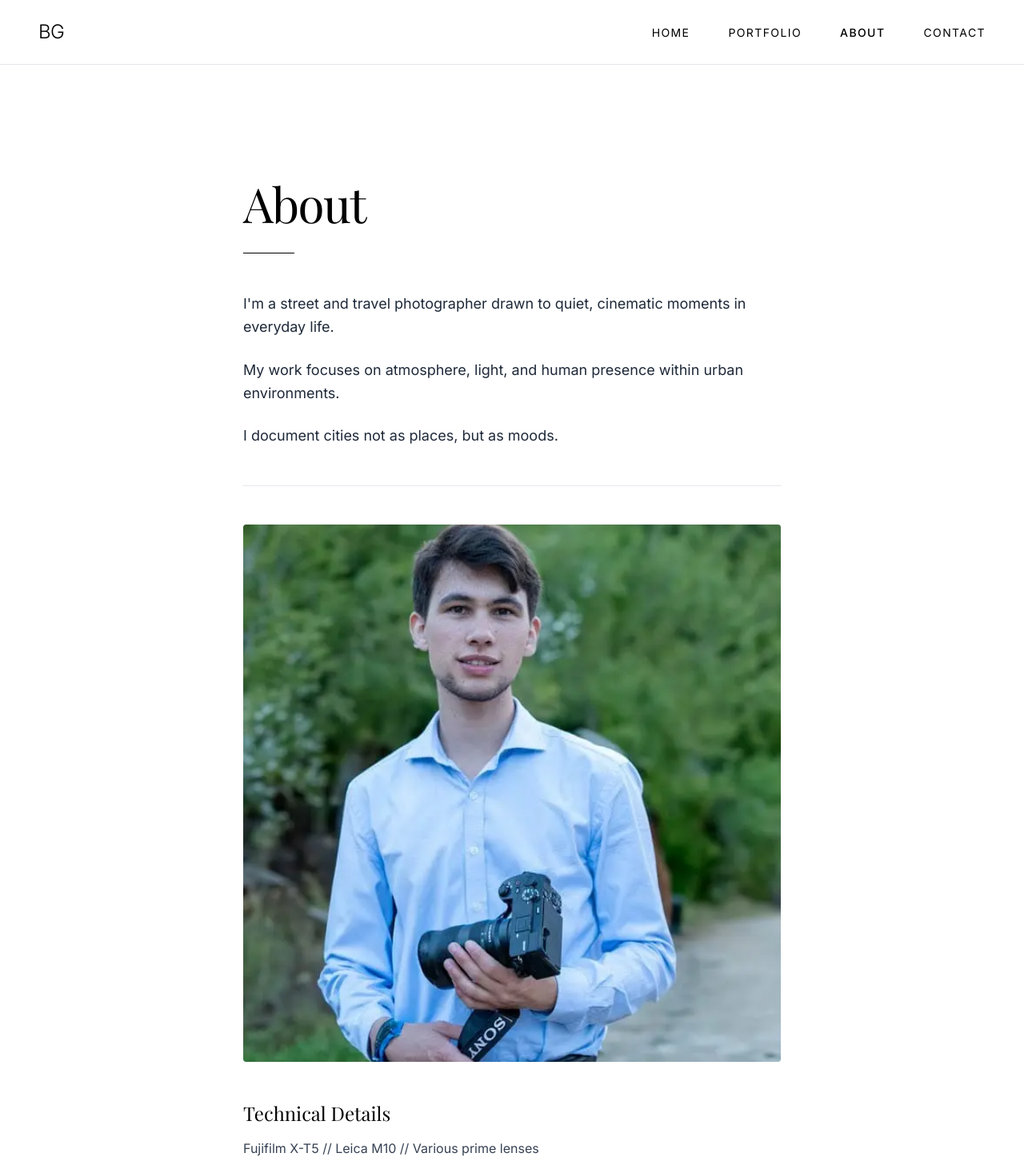
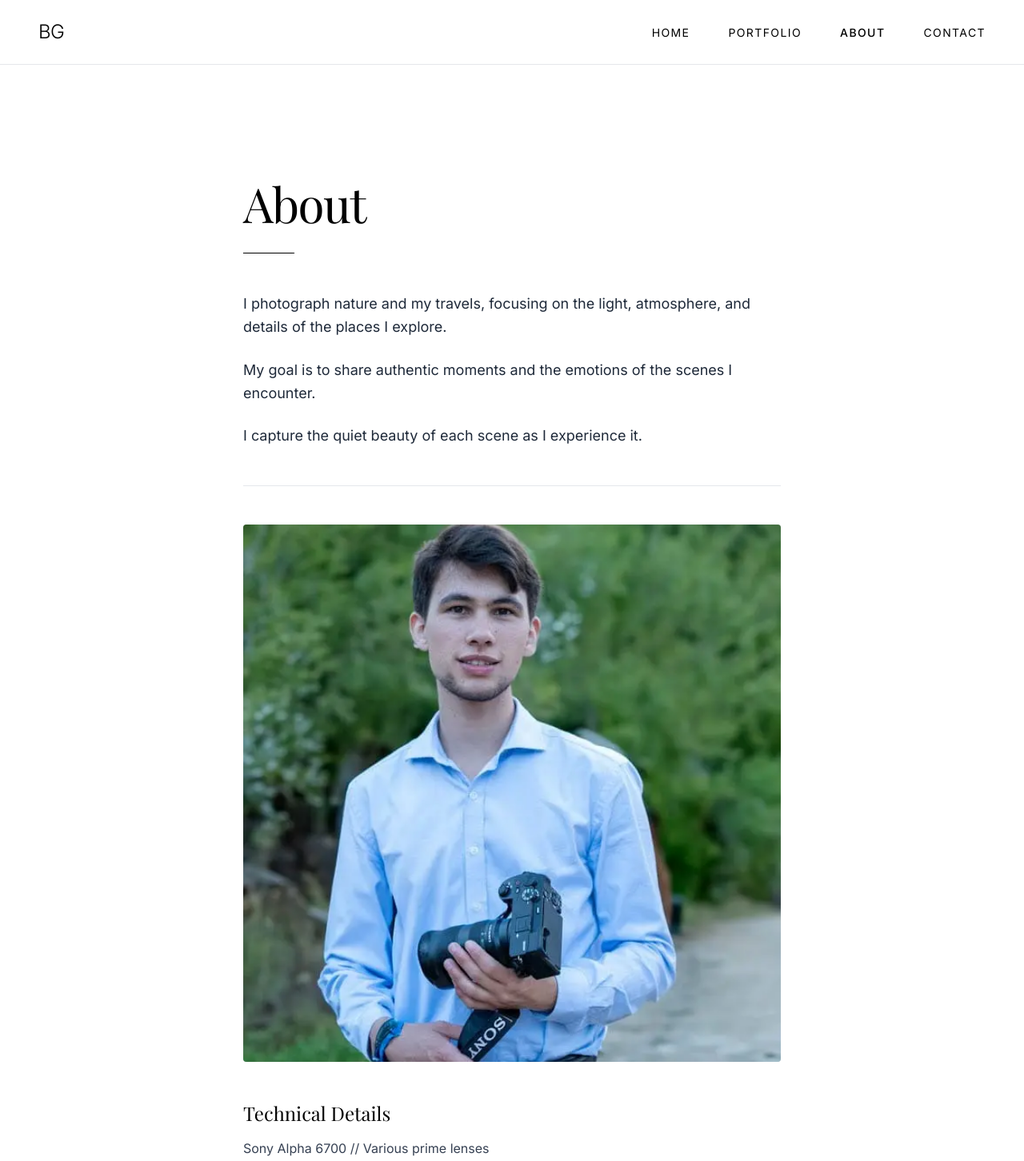
Before and after one commit to Bastien-Gaillard/portfolio-photographie, a Next.js app: page /about in a window 1280 px wide. Shown: the top 1452 px of the page at 80% size. Built offline with nearby package versions, Linux system fonts and the light colour scheme.

Commit message:
new descrption

```diff
--- a/src/app/about/page.tsx
+++ b/src/app/about/page.tsx
@@ -17,13 +17,13 @@ export default function About() {
           {/* Text Section */}
           <div className="font-inter text-lg leading-relaxed space-y-6 text-gray-800">
             <p>
-              I'm a street and travel photographer drawn to quiet, cinematic moments in everyday life.
+              I photograph nature and my travels, focusing on the light, atmosphere, and details of the places I explore.
             </p>
             <p>
-              My work focuses on atmosphere, light, and human presence within urban environments.
+              My goal is to share authentic moments and the emotions of the scenes I encounter.
             </p>
             <p>
-              I document cities not as places, but as moods.
+              I capture the quiet beauty of each scene as I experience it.
             </p>
           </div>
 
@@ -47,8 +47,7 @@ export default function About() {
           <div className="space-y-4">
             <h2 className="font-playfair text-2xl font-light">Technical Details</h2>
             <p className="font-inter text-gray-700">
-              Fujifilm X-T5 // Leica M10 // Various prime lenses<br />
-              Film: Fujicolor Superia, Kodak Portra
+              Sony Alpha 6700 // Various prime lenses
             </p>
           </div>
         </div>
```
